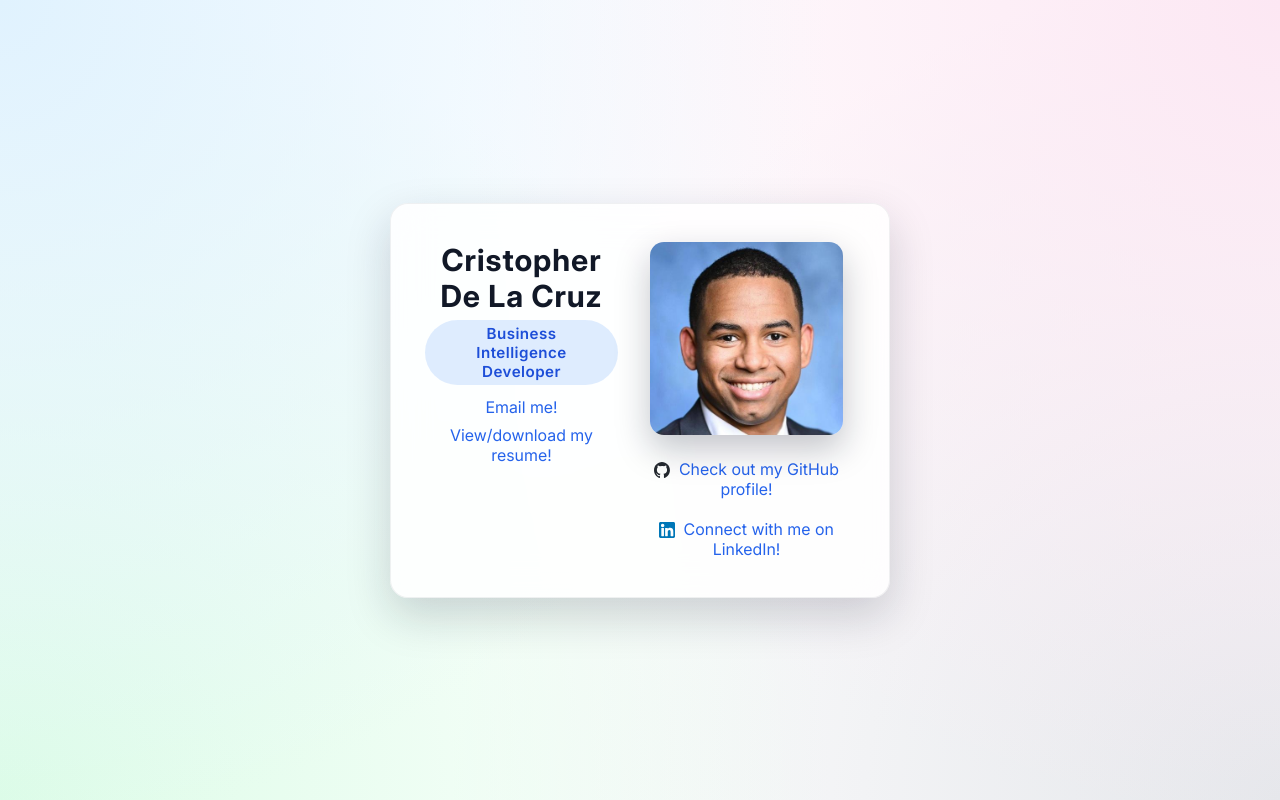
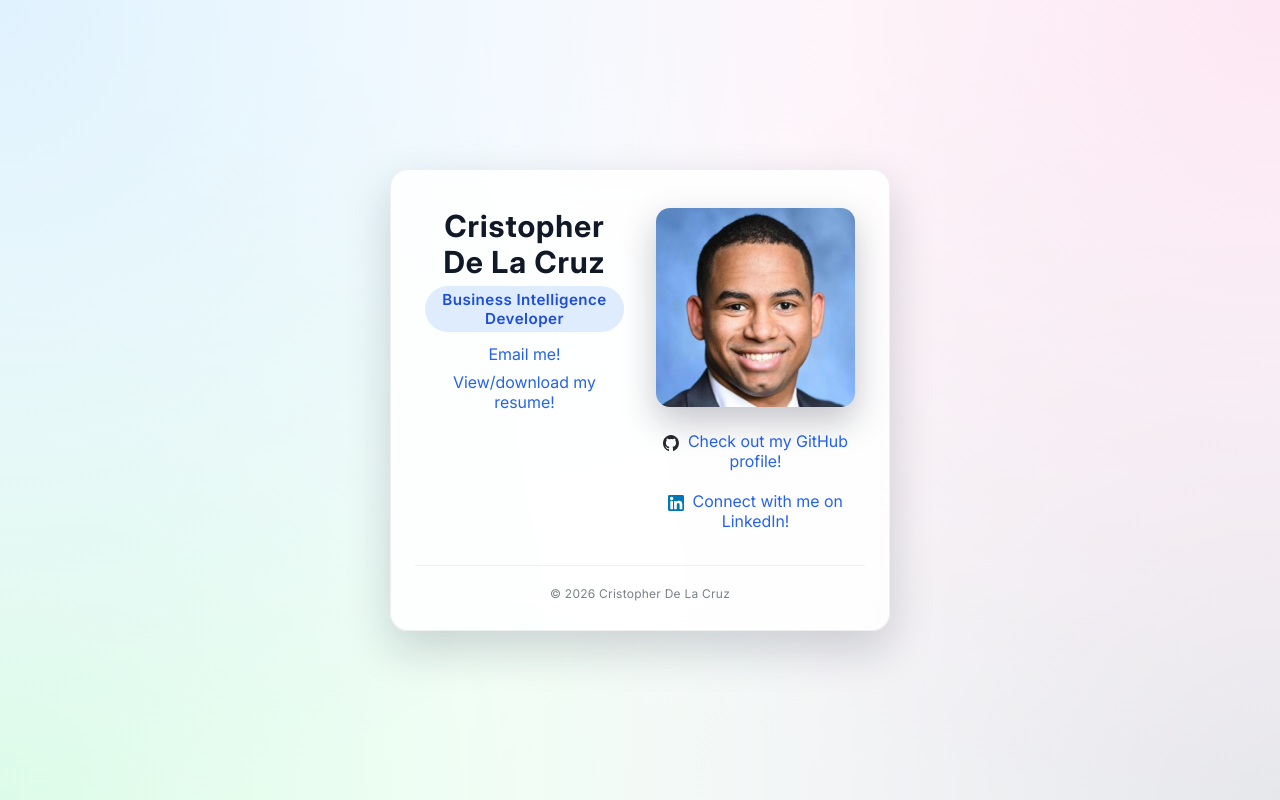
Before and after one commit to cristopheridlc/cristopherdelacruz.com, a plain HTML site: page index.html in a window 1280 px wide. Drawn offline with Linux system fonts and the light colour scheme.

Commit message:
Add sleek footer and fix unclosed anchor tag

```diff
--- a/index.html
+++ b/index.html
@@ -40,8 +40,13 @@
                     <img src="assets/linkedin.svg" alt="LinkedIn"
                         style="height:1em; vertical-align:middle; margin-right:4px;">
                     Connect with me on LinkedIn!
+                </a>
             </div>
         </div>
+        <hr class="footer-divider">
+        <footer>
+            <small class="footer-text">&copy; 2026 Cristopher De La Cruz</small>
+        </footer>
     </main>
     <script src="script.js"></script>
 </body>
--- a/style.css
+++ b/style.css
@@ -168,6 +168,20 @@ address {
   margin-bottom: 0.5rem;
 }
 
+.footer-divider {
+  border: 0;
+  height: 1px;
+  background: var(--border-subtle);
+  margin: 1.5rem 0 1rem 0;
+}
+
+.footer-text {
+  font-size: 0.75rem;
+  color: var(--text-color);
+  opacity: 0.55;
+  letter-spacing: 0.02em;
+}
+
 @media (prefers-color-scheme: dark) {
   :root {
     --bg-color: #020617;
```
